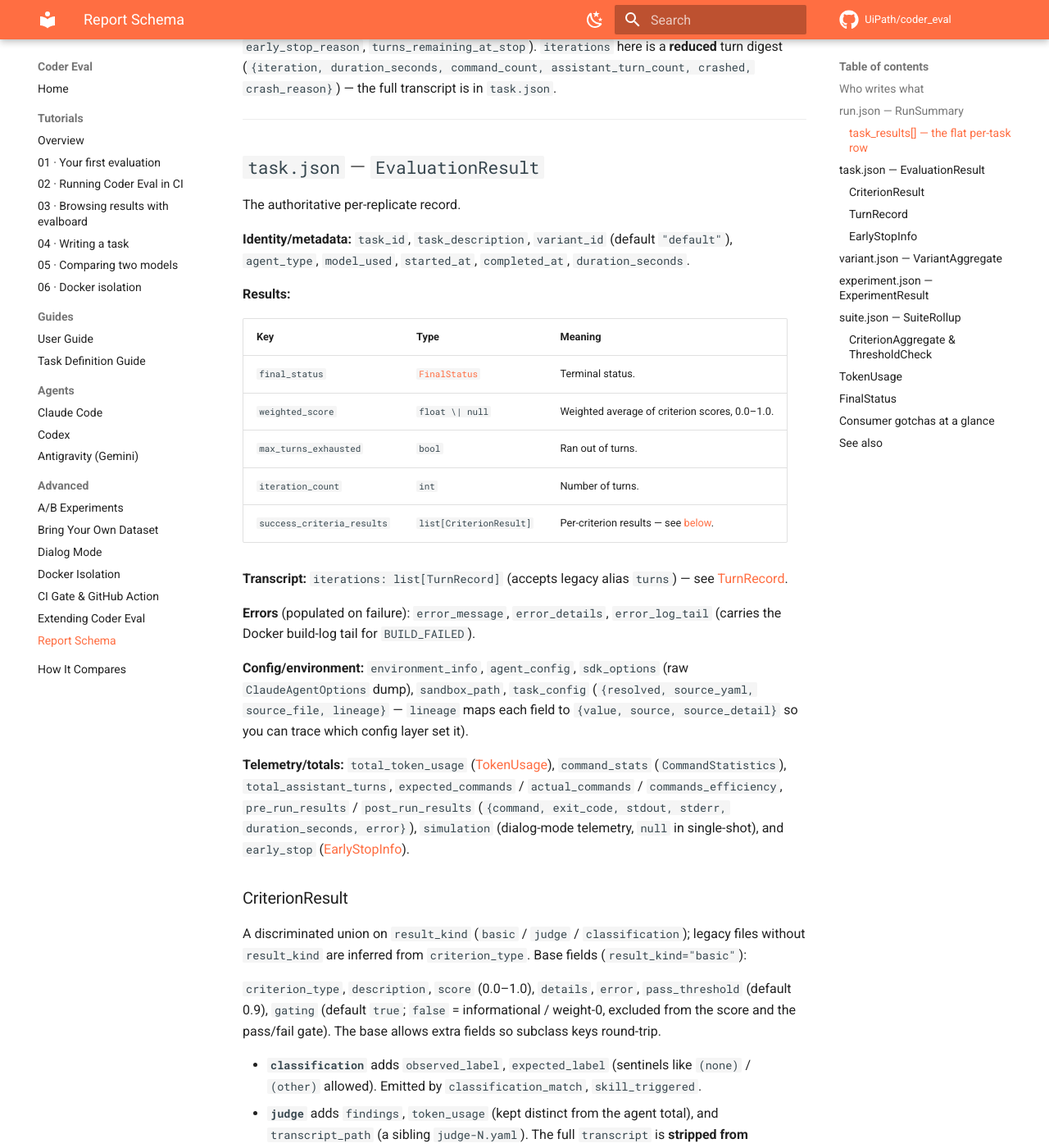
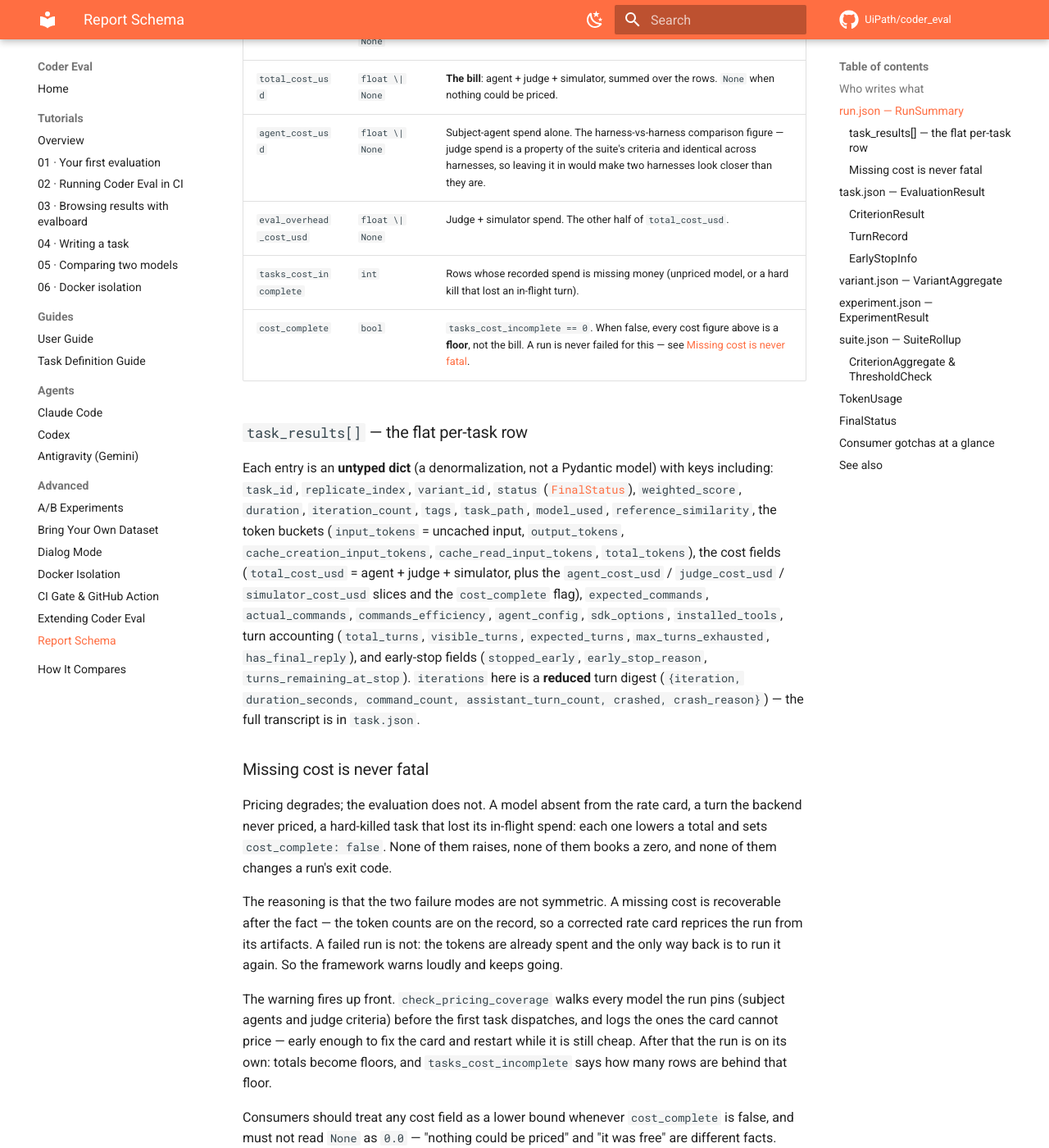
Before and after one commit to UiPath/coder_eval, an MkDocs documentation site: the page built from docs/REPORT_SCHEMA.md, in a window 1280 px wide and 1400 px high, scrolled down 1987 px. Shown: the whole window at 82% size. Built offline with MkDocs 1.6.1 and Material for MkDocs 9.7.7, drawn with Linux system fonts in a browser that asks for light colours; comment, search, counter and statistics services are not loaded; some of the changed text lies outside the part shown.

Commit message:
refactor(cost)!: total_cost_usd means the whole bill everywhere
`total_cost_usd` meant subject-agent spend only, so every consumer that read
the obvious field for "what did this cost" got a number that excluded judge
and simulator spend. Rather than add a second field and ask each surface to
opt in, redefine the one they already read: at row and run level it is now
agent + judge + simulator. The agent-only slice stays available as
`agent_cost_usd` for harness-vs-harness comparison, where folding in judge
cost (identical across harnesses) would make two harnesses look closer than
they are.

This is why the evalboard needs no change: it sums `total_cost_usd` already,
and that field now carries the real total.

`TokenUsage.total_cost_usd` is untouched — it is the cost of those tokens, so
agent-only is correct, and `run_limits.max_usd` keeps gating on it since judge
and simulator spend is not known mid-run.

Renames the summing primitive `full_cost` -> `sum_costs` so the combinator
stops sharing a name with the metric, and documents the cost schema plus the
never-fail-on-missing-cost policy in REPORT_SCHEMA.md.

Co-Authored-By: Claude Opus 5 (1M context) <noreply@anthropic.com>

```diff
--- a/docs/REPORT_SCHEMA.md
+++ b/docs/REPORT_SCHEMA.md
@@ -51,6 +51,21 @@ run-level summary; full per-replicate detail lives in each `task.json`.
 | `framework_version` | `str` | Coder Eval version chip. |
 | `environment_info` | `dict` | Version/dependency info (may nest, e.g. `tool_plugins`). |
 
+These are **computed**, not stored — derived from the counts and rows above on every
+serialization, so they cannot drift from what they summarize. Read them rather than
+re-deriving your own; independent re-derivations are how two consumers end up
+publishing different numbers for the same run.
+
+| Key | Type | Meaning |
+| --- | --- | --- |
+| `pass_rate` | `float \| None` | `tasks_succeeded / tasks_run` — errors are in the denominator, counted as misses. `None` on an empty run (0/0 is unknown, not 0%). |
+| `error_share` | `float \| None` | `tasks_error / tasks_run`. Diagnostic only; never adjusts the rate. |
+| `total_cost_usd` | `float \| None` | **The bill**: agent + judge + simulator, summed over the rows. `None` when nothing could be priced. |
+| `agent_cost_usd` | `float \| None` | Subject-agent spend alone. The harness-vs-harness comparison figure — judge spend is a property of the suite's criteria and identical across harnesses, so leaving it in would make two harnesses look closer than they are. |
+| `eval_overhead_cost_usd` | `float \| None` | Judge + simulator spend. The other half of `total_cost_usd`. |
+| `tasks_cost_incomplete` | `int` | Rows whose recorded spend is missing money (unpriced model, or a hard kill that lost an in-flight turn). |
+| `cost_complete` | `bool` | `tasks_cost_incomplete == 0`. When false, every cost figure above is a **floor**, not the bill. A run is never failed for this — see [Missing cost is never fatal](#missing-cost-is-never-fatal). |
+
 ### `task_results[]` — the flat per-task row
 
 Each entry is an **untyped dict** (a denormalization, not a Pydantic model) with keys
@@ -58,13 +73,39 @@ including: `task_id`, `replicate_index`, `variant_id`, `status`
 ([`FinalStatus`](#finalstatus)), `weighted_score`, `duration`, `iteration_count`,
 `tags`, `task_path`, `model_used`, `reference_similarity`, the token buckets
 (`input_tokens` = uncached input, `output_tokens`, `cache_creation_input_tokens`,
-`cache_read_input_tokens`, `total_tokens`), `total_cost_usd`, `expected_commands`,
+`cache_read_input_tokens`, `total_tokens`), the cost fields
+(`total_cost_usd` = agent + judge + simulator, plus the `agent_cost_usd` /
+`judge_cost_usd` / `simulator_cost_usd` slices and the `cost_complete` flag),
+`expected_commands`,
 `actual_commands`, `commands_efficiency`, `agent_config`, `sdk_options`,
 `installed_tools`, turn accounting (`total_turns`, `visible_turns`, `expected_turns`,
 `max_turns_exhausted`, `has_final_reply`), and early-stop fields (`stopped_early`,
 `early_stop_reason`, `turns_remaining_at_stop`). `iterations` here is a **reduced**
 turn digest (`{iteration, duration_seconds, command_count, assistant_turn_count,
 crashed, crash_reason}`) — the full transcript is in `task.json`.
+
+### Missing cost is never fatal
+
+Pricing degrades; the evaluation does not. A model absent from the rate card, a turn
+the backend never priced, a hard-killed task that lost its in-flight spend: each one
+lowers a total and sets `cost_complete: false`. None of them raises, none of them
+books a zero, and none of them changes a run's exit code.
+
+The reasoning is that the two failure modes are not symmetric. A missing cost is
+recoverable after the fact — the token counts are on the record, so a corrected rate
+card reprices the run from its artifacts. A failed run is not: the tokens are already
+spent and the only way back is to run it again. So the framework warns loudly and
+keeps going.
+
+The warning fires up front. `check_pricing_coverage` walks every model the run pins
+(subject agents and judge criteria) before the first task dispatches, and logs the
+ones the card cannot price — early enough to fix the card and restart while it is
+still cheap. After that the run is on its own: totals become floors, and
+`tasks_cost_incomplete` says how many rows are behind that floor.
+
+Consumers should treat any cost field as a lower bound whenever `cost_complete` is
+false, and must not read `None` as `0.0` — "nothing could be priced" and "it was
+free" are different facts.
 
 ---
 
@@ -247,6 +288,12 @@ respectively), checked after each completed agent turn — see
 - `TokenUsage.total_tokens` is not serialized; sum the buckets (or use the computed
   `input_tokens` + `output_tokens` + cache buckets).
 - `EarlyStopInfo` presence is itself the "stopped early" signal.
+- `total_cost_usd` is the whole bill (agent + judge + simulator) at both row and run
+  level; `agent_cost_usd` is the agent-only slice. `TokenUsage.total_cost_usd` is a
+  different thing: the cost of those tokens, so always agent-only. `run_limits.max_usd`
+  gates on that one, since judge and simulator spend is not known mid-run.
+- A cost of `None` means unpriced, not free, and any total is a floor while
+  `cost_complete` is false — see [Missing cost is never fatal](#missing-cost-is-never-fatal).
 
 ## See also
 
```
Also changed, not shown: 8 other files.
